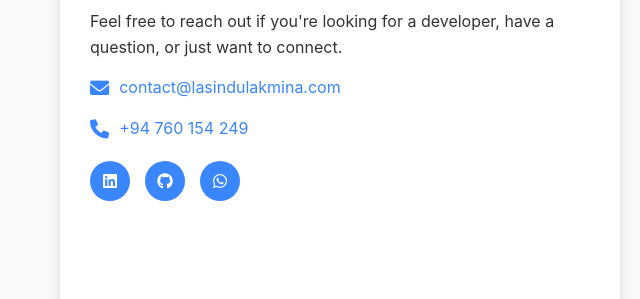
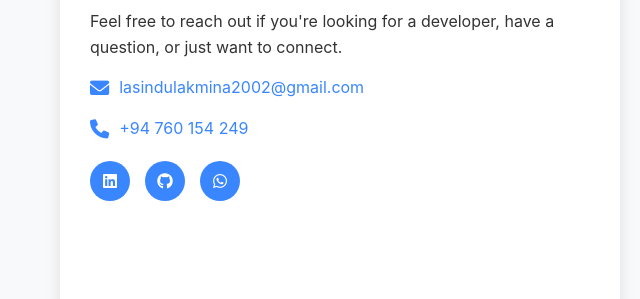
Before and after one commit to LasinduLakmina/LasinduLakmina.github.io, a plain HTML site: page index.html in a window 1280 px wide. Shown: the part 2718-3017 px from the top of the page, 0-640 px from the left. Drawn offline with Linux system fonts and the light colour scheme; a script that the page names is missing.

Commit message:
Update index.html

```diff
--- a/index.html
+++ b/index.html
@@ -177,7 +177,7 @@
 
                 <div class="contact-item">
                     <i class="fas fa-envelope"></i>
-                    <a href="mailto:contact@lasindulakmina.com">contact@lasindulakmina.com</a>
+                    <a href="mailto:lasindulakmina2002@gmail.com">lasindulakmina2002@gmail.com</a>
                 </div>
 
                 <div class="contact-item">
```
